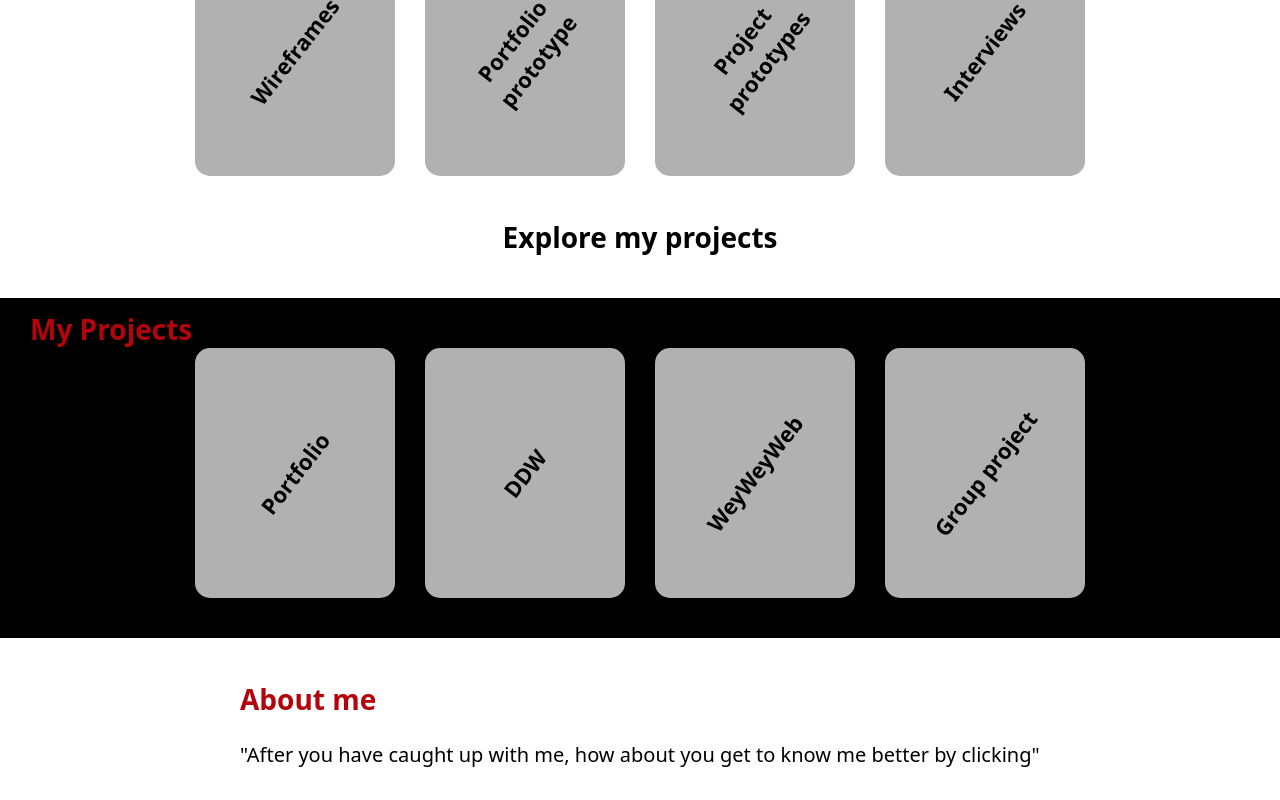
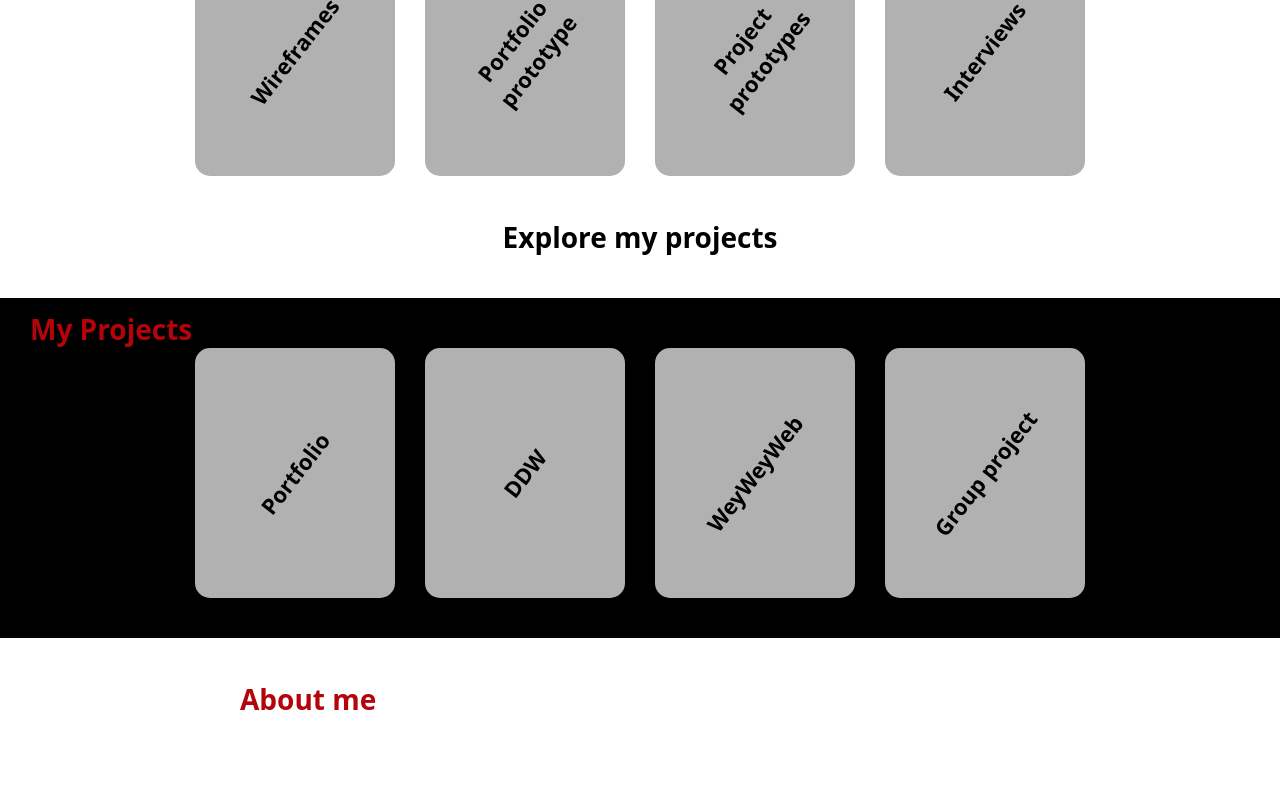
Before and after one commit to W1ck3dgg/portfolio-school, a Next.js app: page /this-semester in a window 1280 px wide. Shown: the part 620-1420 px from the top of the page. After the commit the page ends 1340 px from the top, so only its background shows below. Built offline with nearby package versions, Linux system fonts and the light colour scheme.

Commit message:
updatefix

```diff
--- a/src/pages/this-semester.js
+++ b/src/pages/this-semester.js
@@ -33,9 +33,6 @@ const ThisSemester = () => {
         <section className={styles.aboutMeSection}>
           <div className={styles.aboutMeContent}>
             <h2 className={styles.aboutMeTitle}>About me</h2>
-            <p className={styles.aboutMeText}>
-              "After you have caught up with me, how about you get to know me better by clicking"
-            </p>
           </div>
         </section>
       </main>
```
